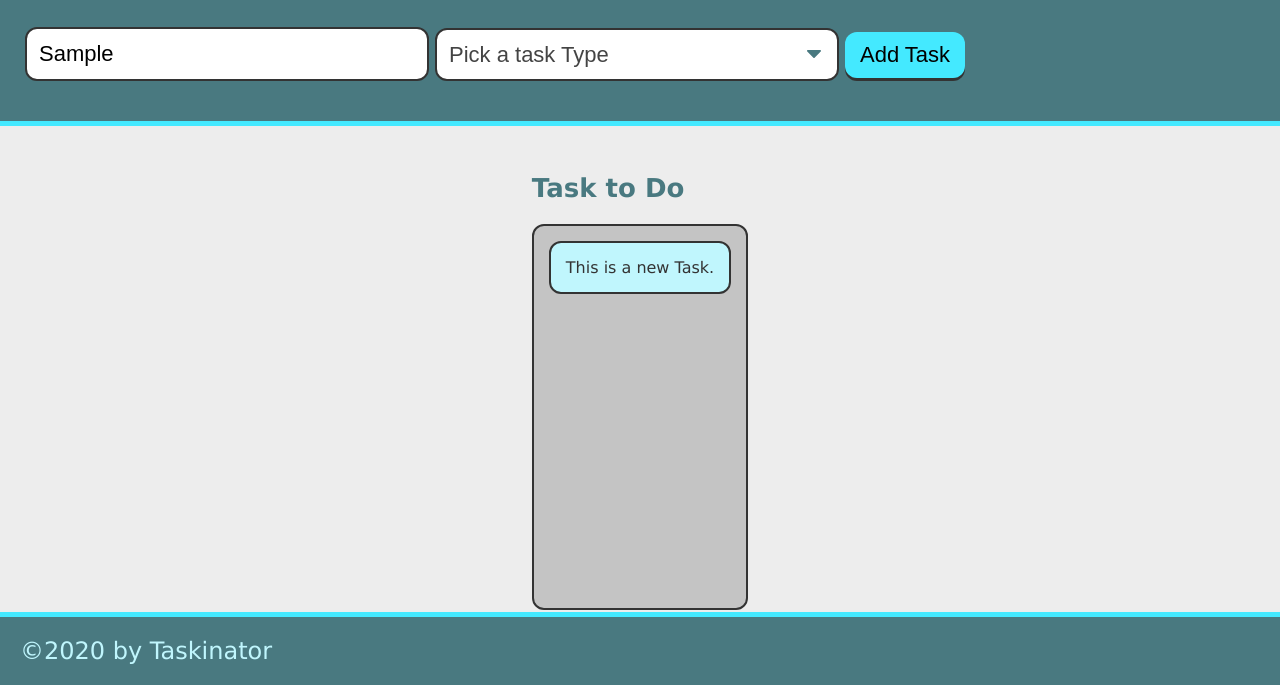
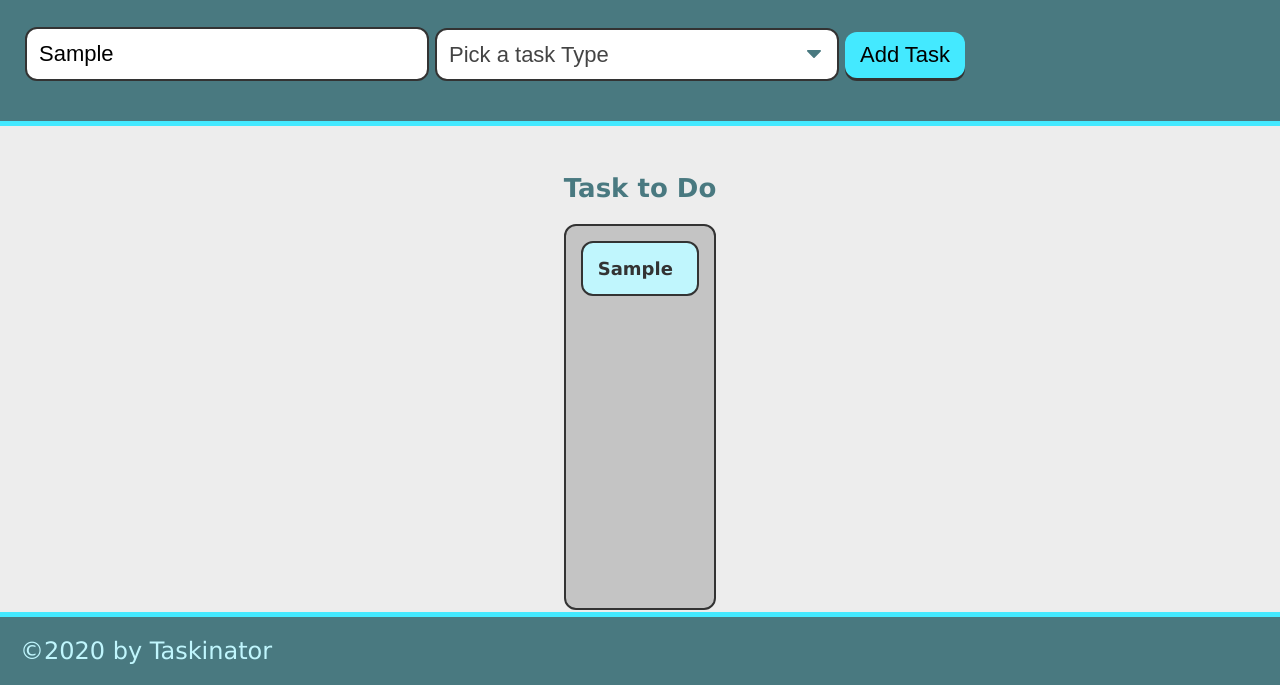
Before and after one commit to T0rgy/taskinator, a plain HTML site: page index.html in a window 1280 px wide. Both pictures are taken after typing "Sample" into the empty fields and a click on the button "Add Task". Shown: the part 115-800 px from the top of the page. Drawn offline with Linux system fonts and the light colour scheme.

Commit message:
form html

```diff
--- a/assets/js/script.js
+++ b/assets/js/script.js
@@ -2,12 +2,23 @@ var formEl = document.querySelector("#task-form");
 var tasksToDoEl = document.querySelector("#tasks-to-do");
 
 var createTaskHandler = function(event) {
+    event.preventDefault();
+    var taskNameInput = document.querySelector("input[name='task-name']").value;
+    var taskTypeInput = document.querySelector("select[name='task-type']").value;
 
-    event.preventDefault();
-
+    // create list item
     var listItemEl = document.createElement("li");
     listItemEl.className = "task-item";
-    listItemEl.textContent = "This is a new Task.";
+
+    // create div to hold task info and add to list item
+    var taskInfoEl = document.createElement("div");
+    taskInfoEl.className = "task-info";
+
+    // add HTML content to div
+    taskInfoEl.innerHTML = "<h3 class='task-name'>" + taskNameInput + "</h3><span class='task-type'>" + taskTypeInput + "</span>";
+    listItemEl.appendChild(taskInfoEl);
+
+    // add entire list item to list
     tasksToDoEl.appendChild(listItemEl);
 }
 
--- a/index.html
+++ b/index.html
@@ -14,7 +14,7 @@
         <p>Click the button below to add a new task!</p>
         <form id="task-form">
             <div class="form-group">
-                <input type="text" name="task-name" placeholder="Enter Task Name" />
+                <input type="text" name="task-name" class="text-input" placeholder="Enter Task Name" />
             </div>
             <div class="form-group">
                 <select name="task-type" class="select-dropdown">
```
